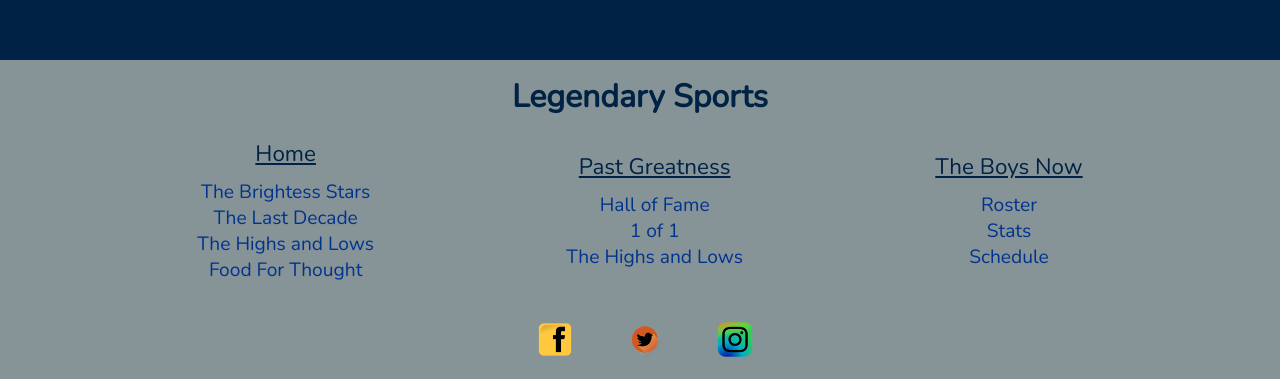
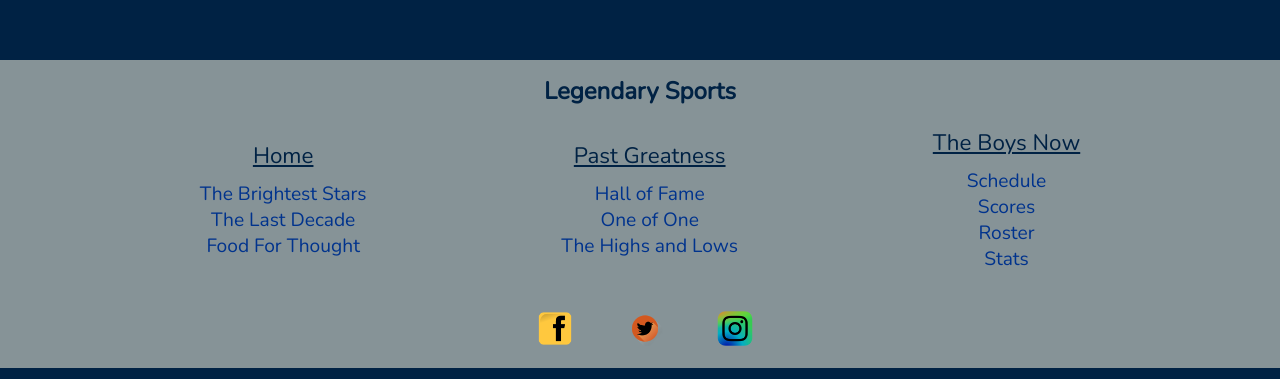
Before and after one commit to Shanehortonm/Legendary-Sports, a plain HTML site: page pages/present.html in a window 1280 px wide. Shown: the part 2683-3062 px from the top of the page. Drawn offline with nearby package versions, Linux system fonts and the light colour scheme; no server answers.

Commit message:
changes to uote

```diff
--- a/pages/present.html
+++ b/pages/present.html
@@ -27,7 +27,7 @@
     </nav>
     <!-- MAIN START -->
     <!-- Hero-->
-    <section class="hero-container">
+    <section class="hero-container" id="schedule">
       <div class="hero-inner">
         <img
           class="hero-img"
@@ -37,7 +37,7 @@
       </div>
     </section>
     <!-- Schedule-->
-    <section>
+    <section id="scores">
       <h1 class="section-header">Game Scores</h1>
       <div class="schedule-container">
         <div class="game-card">
@@ -112,7 +112,7 @@
     </section>
 
     <!--Roster Table-->
-    <section>
+    <section id="roster">
       <h1 class="section-header">Roster</h1>
       <div class="table-container">
         <table>
@@ -158,27 +158,31 @@
         </div>
       </div>
       <div class="footer-container-large">
-        <h1 class="footer-title">Legendary Sports</h1>
+        <h2 class="footer-title">Legendary Sports</h2>
         <div class="footer-larger-wrapper">
           <div class="footerline-1">
             <ul>
               <p>Home</p>
-              <li><a href="/">The Brightess Stars</a></li>
-              <li><a href="/">The Last Decade</a></li>
-              <li><a href="/">The Highs and Lows</a></li>
-              <li><a href="/">Food For Thought</a></li>
+              <li>
+                <a href="/index.html#theBrightestStars">The Brightest Stars</a>
+              </li>
+              <li><a href="/index.html#theLastDecade">The Last Decade</a></li>
+              <li><a href="/index.html#foodForThought">Food For Thought</a></li>
             </ul>
             <ul>
               <p>Past Greatness</p>
-              <li><a href="/">Hall of Fame</a></li>
-              <li><a href="/">1 of 1</a></li>
-              <li><a href="/">The Highs and Lows</a></li>
+              <li><a href="/pages/past.html#hof">Hall of Fame</a></li>
+              <li><a href="/pages/past.html#oneOfOne">One of One</a></li>
+              <li>
+                <a href="/pages/past.html#timeline">The Highs and Lows</a>
+              </li>
             </ul>
             <ul>
               <p>The Boys Now</p>
-              <li><a href="/">Roster</a></li>
-              <li><a href="/">Stats</a></li>
-              <li><a href="/">Schedule</a></li>
+              <li><a href="/pages/present.html#schedule">Schedule</a></li>
+              <li><a href="/pages/present.html#scores">Scores</a></li>
+              <li><a href="/pages/present.html#roster">Roster</a></li>
+              <li><a href="/pages/present.html">Stats</a></li>
             </ul>
           </div>
           <div class="footerline-2">
```
Also changed, not shown: index.html (+18 -15 lines), pages/past.html (+17 -12 lines).
